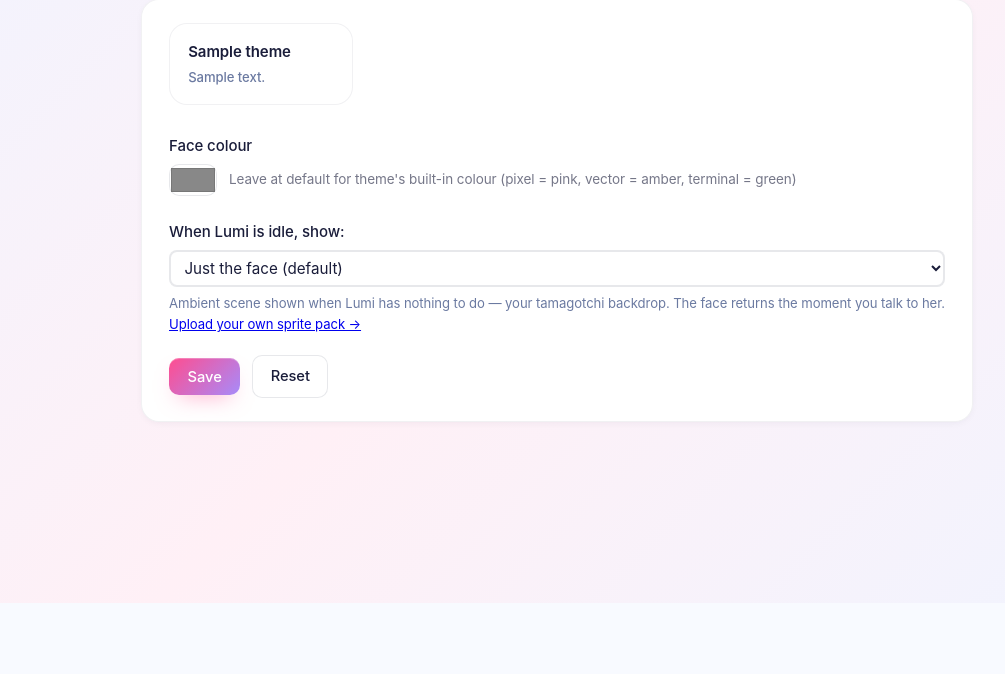
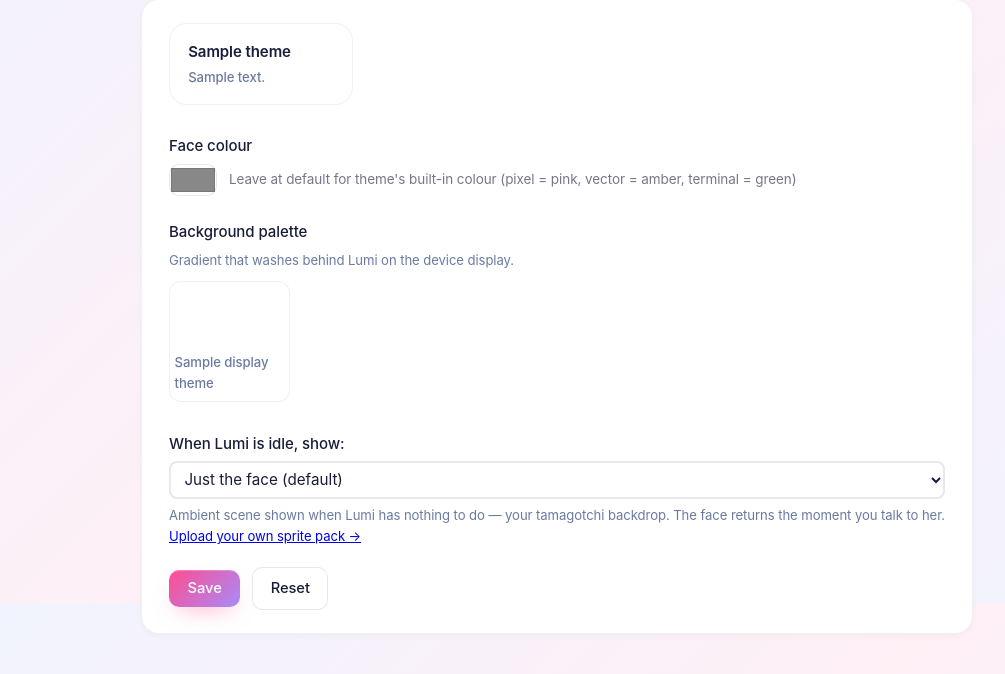
Before and after one commit to shakeabhishek/Lumi, a FastAPI app: template src/lumi/ui/web/templates/settings/face.html in a window 1280 px wide. Shown: the part 197-871 px from the top of the page, without its empty margins (83-1088 px from the left). Before the commit the page ends 623 px from the top, so only its background shows below. Run offline with FastAPI, Linux system fonts and the light colour scheme; the template is opened without the code that fills it: most values are stand-ins (such as "Sample title", 1, 10 or a date in 2020); parts of the project's set-up code (start-up, migrations or seed data) failed here and were passed over; some libraries are stand-ins or nearby versions.

Commit message:
feat(theme): user-pickable background palette for the device display
The React device display has shipped 8 themes baked into CSS for a
while (default/sunset/ocean/forest/sakura/mint/lavender/monochrome)
but nothing in the UI let you pick one — every Lumi defaulted to the
"cosmic" purple/pink/indigo gradient. This wires the picker
end-to-end so the device screen actually changes when you choose.

Surface:
  * /settings/face grows a swatch grid below the face-style cards.
    Each swatch shows its gradient as a live preview chip + label.
    Selected swatch picks up the same pink border + glow as the rest
    of the dashboard's radio cards.
  * settings.display_theme persists in user_settings.json, defaulting
    to "default". Independent of face_theme (pixel/vector/terminal/
    sprite) — face_theme picks WHO is drawn; display_theme picks the
    colour wash behind them.

Backend:
  * routes/device_display.py owns the _VALID_THEMES allowlist
    (single source of truth, mirrored by routes/settings.py's
    DISPLAY_THEMES tuple for the UI labels). Unknown values fall
    back to "default" rather than passing through.
  * The face_post handler publishes a fresh "idle" snapshot through
    publish_face_state() right after persisting, so the React app
    re-renders with the new palette over its existing SSE connection
    — no F5, no reconnect.

React:
  * useDeviceState now promotes data-theme onto document.documentElement
    instead of leaving it on the App wrapper. The gradient styles in
    index.css apply via `body, #root { background: linear-gradient(...,
    var(--lumi-gradient-from), ...) }`, which reads its CSS variable
    overrides from :root — so the wrapper-only attribute was being
    cascade-shadowed and didn't repaint. Moving it to <html> fixes the
    actual gradient paint.

Regression test in test_device_display.py: post a theme to
/settings/face → assert DeviceBus.latest()["theme"] matches; post an
unknown id → assert it falls back to "default". 11/11 device_display
tests passing.

```diff
--- a/src/lumi/ui/web/routes/device_display.py
+++ b/src/lumi/ui/web/routes/device_display.py
@@ -129,6 +129,16 @@ async def device_display_sprite(
 
 _VALID_FACE_STATES = {"idle", "listen", "think", "speak"}
 
+# Whitelist of palette keys the React device display knows how to
+# render. Must stay in sync with the [data-theme=...] selectors in
+# src/lumi/ui/device_display/src/styles/index.css. Exposed here as the
+# single source of truth so the settings route and the SSE snapshot
+# agree on which themes exist.
+_VALID_THEMES = frozenset({
+    "default", "sunset", "ocean", "forest",
+    "sakura", "mint", "lavender", "monochrome",
+})
+
 
 def _settings_snapshot(request: Request) -> dict:
     """Read-only fields derived from on-disk settings — style, sprite
@@ -144,10 +154,14 @@ def _settings_snapshot(request: Request) -> dict:
         # the React device display has no procedural rain/snow path.
         style = "sprite"
         sprite_pack = settings.idle_scene
+    # Whitelist the theme against the React app's known palettes — an
+    # unknown value falls back to the default gradient instead of
+    # producing an invisible (un-styled) display.
+    theme = settings.display_theme if settings.display_theme in _VALID_THEMES else "default"
     return {
         "style": style,
         "spritePack": sprite_pack,
-        "theme": "default",         # multi-theme picker is V2
+        "theme": theme,
     }
 
 
--- a/src/lumi/ui/web/static/style.css
+++ b/src/lumi/ui/web/static/style.css
@@ -512,3 +512,43 @@ hr { border: none; border-top: 1px solid var(--border-soft); margin: 1.75rem 0;
 }
 .chat-hint summary { cursor: pointer; color: var(--muted); }
 .chat-hint p { margin-top: .5rem; color: var(--muted); }
+
+/* ── Theme swatches (device-display palette picker) ───────── */
+.theme-grid {
+  display: grid;
+  grid-template-columns: repeat(auto-fill, minmax(108px, 1fr));
+  gap: .65rem;
+}
+.theme-swatch {
+  display: flex;
+  flex-direction: column;
+  gap: .4rem;
+  align-items: center;
+  padding: .55rem .35rem .5rem;
+  background: var(--bg-card);
+  border-radius: 12px;
+  box-shadow: inset 0 0 0 1px var(--border-soft);
+  cursor: pointer;
+  transition: transform .15s, box-shadow .15s;
+}
+.theme-swatch:hover { transform: translateY(-1px); }
+.theme-swatch input { display: none; }
+.theme-swatch__chip {
+  display: block;
+  width: 100%;
+  height: 56px;
+  border-radius: 8px;
+  box-shadow: inset 0 0 0 1px rgba(255, 255, 255, 0.25);
+}
+.theme-swatch__label {
+  font-size: .82rem;
+  color: var(--muted);
+  font-weight: 500;
+}
+.theme-swatch:has(input:checked) {
+  box-shadow: inset 0 0 0 2px var(--amber), 0 8px 22px -10px rgba(255, 77, 143, 0.32);
+}
+.theme-swatch:has(input:checked) .theme-swatch__label {
+  color: var(--text);
+  font-weight: 600;
+}
--- a/src/lumi/ui/web/templates/settings/face.html
+++ b/src/lumi/ui/web/templates/settings/face.html
@@ -31,6 +31,23 @@
     </div>
 
     <div class="form-row" style="margin-top:1.5rem">
+      <label>Background palette</label>
+      <div style="font-size:.82rem;color:var(--muted);margin-bottom:.65rem">
+        Gradient that washes behind Lumi on the device display.
+      </div>
+      <div class="theme-grid">
+        {% for tid, label, swatch in display_themes %}
+          <label class="theme-swatch">
+            <input type="radio" name="display_theme" value="{{ tid }}"
+                   {% if settings.display_theme == tid %}checked{% endif %}>
+            <span class="theme-swatch__chip" style="background: {{ swatch }}"></span>
+            <span class="theme-swatch__label">{{ label }}</span>
+          </label>
+        {% endfor %}
+      </div>
+    </div>
+
+    <div class="form-row" style="margin-top:1.5rem">
       <label for="idle_scene">When Lumi is idle, show:</label>
       <select id="idle_scene" name="idle_scene"
               style="padding:.45rem .65rem;border-radius:8px;border:1px solid var(--border);min-width:280px">
```
Also changed, not shown: src/lumi/ui/device_display/src/state.ts (+8 -0 lines), src/lumi/ui/web/persistence.py (+8 -1 lines), src/lumi/ui/web/routes/settings.py (+30 -1 lines), tests/unit/test_device_display.py (+47 -0 lines).
